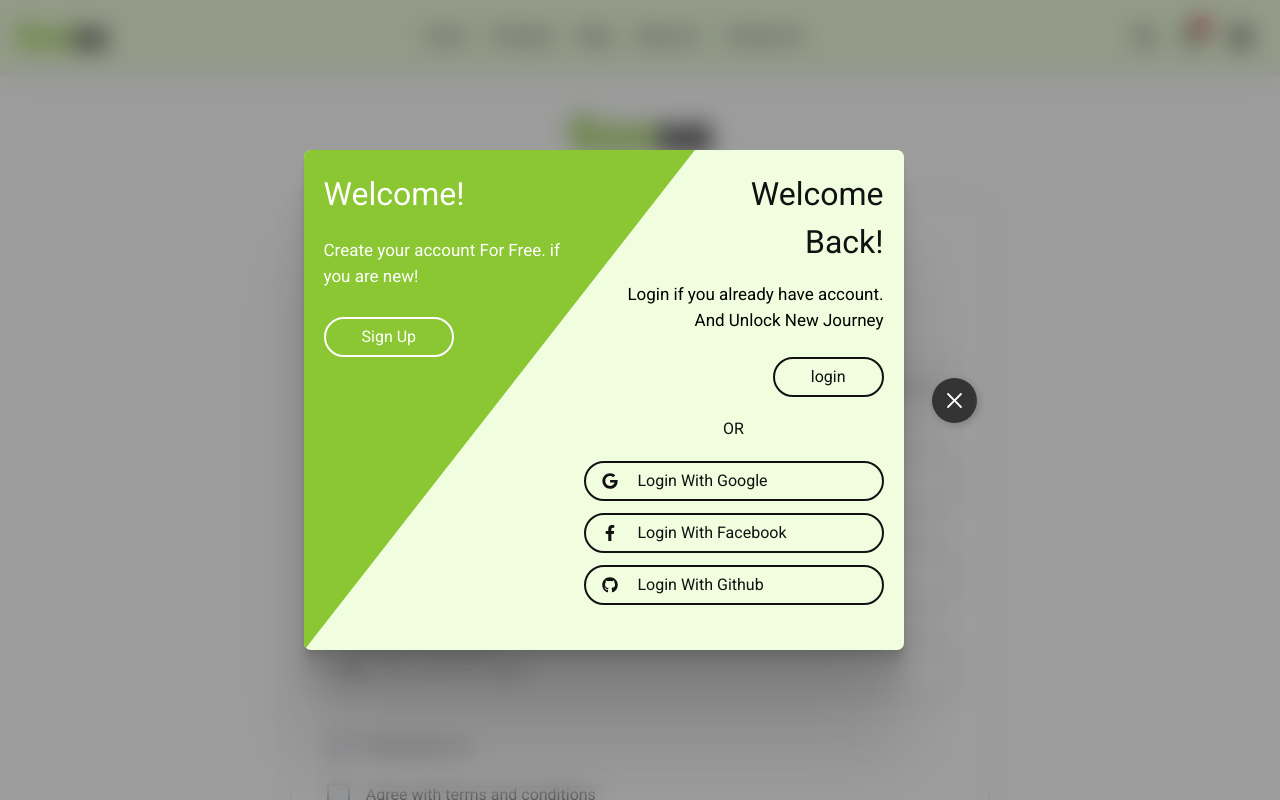
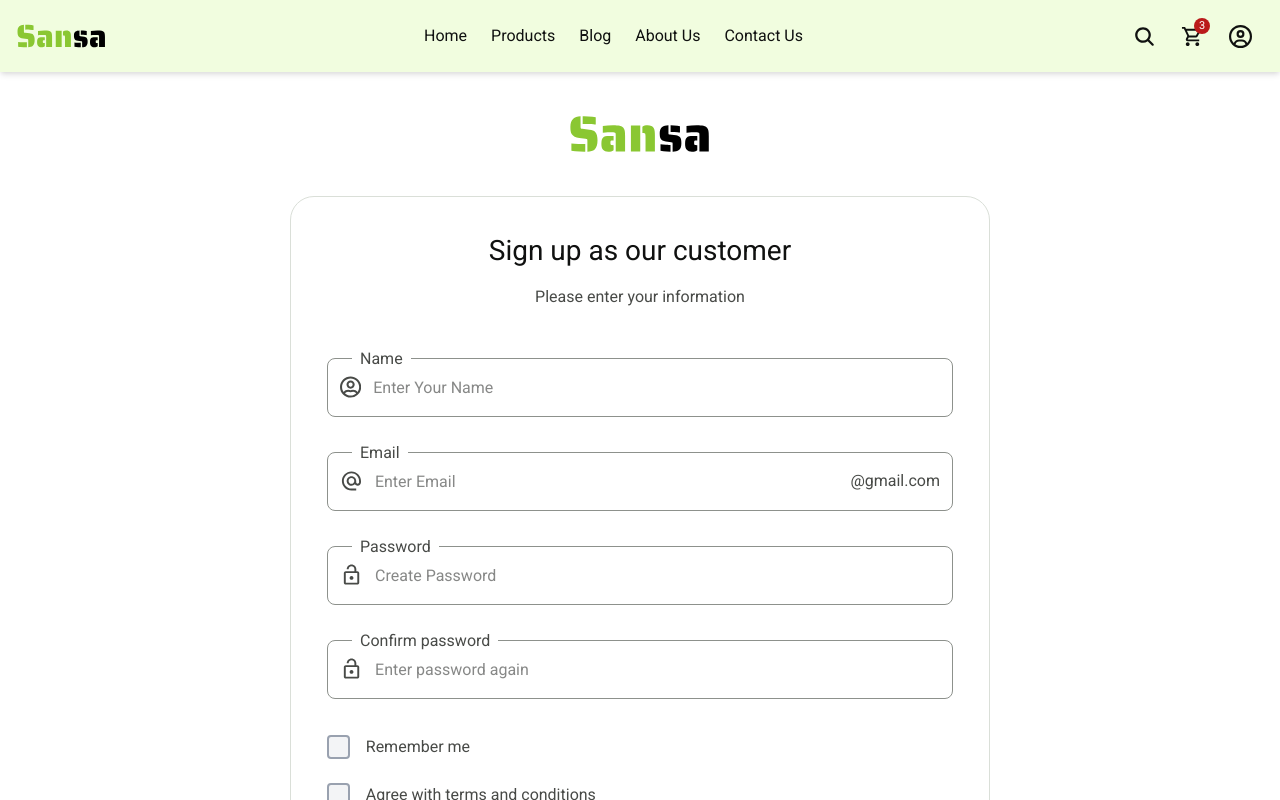
Before and after one commit to Munna-Scriptz/Sansa-Commerce, a Next.js app: page /register in a window 1280 px wide. Shown: the top 800 px of the page. Built offline with nearby package versions, Linux system fonts and the light colour scheme.

Commit message:
Register validation complete

```diff
--- a/app/(pages)/login/page.jsx
+++ b/app/(pages)/login/page.jsx
@@ -84,7 +84,7 @@ const page = () => {
 
                     {/* ----------------------------- Login ------------------------------------ */}
                     <div className='flex items-center justify-center mt-6'>
-                        <p className='text-[#0A1401] font-medium text-center'>Have not had account yet? <Link className='text-primary' href={'/login'}>Sign Up</Link></p>
+                        <p className='text-[#0A1401] font-medium text-center'>Have not had account yet? <Link className='text-primary' href={'/register'}>Sign Up</Link></p>
                     </div>
                 </div>
             </div>
--- a/app/(pages)/register/page.jsx
+++ b/app/(pages)/register/page.jsx
@@ -1,10 +1,49 @@
-import React from 'react'
+'use client'
+import React, { useState } from 'react'
 import logo from '../../../public/logo.svg'
 import Image from 'next/image'
 import { MdOutlineAlternateEmail, MdOutlineLockOpen } from 'react-icons/md'
 import { FaRegUserCircle } from 'react-icons/fa'
 import Link from 'next/link'
+
+
 const page = () => {
+    // ----------------------- Hooks
+    const [formData , setFormData] = useState(
+        {
+            name: '',
+            email: '',
+            password: '',
+            role: 'ADMIN'
+        }
+    )
+    const [formError, setFormError] = useState(
+        {
+            nameError: 'Name',
+            nameErrorCol: 'text-subText',
+            emailError: 'Email',
+            emailErrorCol: 'text-subText',
+            passwordError: 'Password',
+            passwordErrorCol: 'text-subText',
+            passAgain: '',
+            passAgainError: 'Confirm password',
+            passAgainCol: 'text-subText',
+            roleError: 'ADMIN'
+        }
+    )
+    console.log(formData)
+    // ----------------------- Register Handler
+    const handleForm = (e)=>{
+        e.preventDefault()
+
+        if(!formData.name) return setFormError((prev)=>({...prev , nameError: 'Please enter your username' , nameErrorCol: 'text-red-500'}))
+        if(!formData.email) return setFormError((prev)=>({...prev , emailError: 'Please enter your email' , emailErrorCol: 'text-red-500'}))
+        if(!formData.password) return setFormError((prev)=>({...prev , passwordError: 'Please enter your Password' , passwordErrorCol: 'text-red-500'}))
+        if(!formError.passAgain) return setFormError((prev)=>({...prev , passAgainError: 'Please enter your Password' , passAgainCol: 'text-red-500'}))
+
+        console.log('hello')
+    }
+
   return (
     <>
         <section id='Register' className='mt-6'>
@@ -15,7 +54,7 @@ const page = () => {
                         <Image className='w-[144px]' src={logo} alt='logo'/>
                     </div>
                     {/* -------------------------- logo ------------------   */}
-                    <form className='w-[700px] mt-6 mx-auto border-1 border-[#DADFD8] rounded-[24px] p-[36px]'>
+                    <form onSubmit={handleForm} className='w-[700px] mt-6 mx-auto border-1 border-[#DADFD8] rounded-[24px] p-[36px]'>
                         {/* -------------------Header text------------- */}
                         <div className='mb-8'>
                             <h2 className='text-second text-[28px] text-center leading-[36px] mb-4'>Sign up as our customer</h2>
@@ -24,39 +63,39 @@ const page = () => {
 
                         {/* ---------------------- Inputs --------------------- */}
                         <div className='mt-[38px] '>
+                            {/* --------------Username  */}
+                            <fieldset className='w-full h-[70px] pb-3 border-1 border-[#8D918C] rounded-[8px]'>
+                                <legend className={`${formError.nameErrorCol} text-base ml-6 px-2`}>{formError.nameError}</legend>
+                                <div className='flex items-center h-full w-full px-3'>
+                                    <FaRegUserCircle className='text-[22px] text-subText' />
+                                    <input onChange={(e)=>{setFormData((prev)=>({...prev , name: e.target.value})), setFormError((prev)=>({...prev , nameError: 'Name' , nameErrorCol: 'text-subText'}))}} className='h-full pl-3 text-second w-full outline-none' placeholder='Enter Your Name' type="username" id="username" />
+                                </div>
+                            </fieldset>
                             {/* --------------Email  */}
-                            <fieldset className='w-full h-[70px] pb-3 border-1 border-[#8D918C] rounded-[8px]'>
-                                <legend className='text-subText text-base ml-6 px-2'>Email</legend>
+                            <fieldset className='w-full h-[70px] pb-3 border-1 border-[#8D918C] rounded-[8px] mt-6'>
+                                <legend className={`${formError.emailErrorCol} text-base ml-6 px-2`}>{formError.emailError}</legend>
                                 <div className='flex items-center justify-between h-full w-full px-3'>
                                     <div className='flex items-center h-full w-full'>
                                         <MdOutlineAlternateEmail className='text-2xl text-subText' />
-                                        <input className='h-full pl-3 text-second w-full outline-none' placeholder='Enter Email' type="email" id="email" />
+                                        <input onChange={(e)=>{setFormData((prev)=>({...prev , email: e.target.value})), setFormError((prev)=>({...prev , emailError: 'Email' , emailErrorCol: 'text-subText'}))}} className='h-full pl-3 text-second w-full outline-none' placeholder='Enter Email' type="email" id="email" />
                                     </div>
                                     <h2 className='text-subText text-end'>@gmail.com</h2>
                                 </div>
                             </fieldset>
-                            {/* --------------Username  */}
-                            <fieldset className='w-full h-[70px] pb-3 border-1 border-[#8D918C] rounded-[8px] mt-6'>
-                                <legend className='text-subText text-base ml-6 px-2'>Name</legend>
-                                <div className='flex items-center h-full w-full px-3'>
-                                    <FaRegUserCircle className='text-[22px] text-subText' />
-                                    <input className='h-full pl-3 text-second w-full outline-none' placeholder='Enter Your Name' type="username" id="username" />
-                                </div>
-                            </fieldset>
                             {/* --------------Password  */}
                             <fieldset className='w-full h-[70px] pb-3 border-1 border-[#8D918C] rounded-[8px] mt-6'>
-                                <legend className='text-subText text-base ml-6 px-2'>Password</legend>
+                                <legend className={`${formError.passwordErrorCol} text-base ml-6 px-2`}>{formError.passwordError}</legend>
                                 <div className='flex items-center h-full w-full px-3'>
                                     <MdOutlineLockOpen className='text-2xl text-subText' />
-                                    <input className='h-full pl-3 text-second w-full outline-none' placeholder='Create Password' type="password" id="password" />
+                                    <input onChange={(e)=>{setFormData((prev)=>({...prev , password: e.target.value})), setFormError((prev)=>({...prev , passwordError: 'Password' , passwordErrorCol: 'text-subText'}))}} className='h-full pl-3 text-second w-full outline-none' placeholder='Create Password' type="password" id="password" />
                                 </div>
                             </fieldset>
                             {/* --------------Confirm Password  */}
                             <fieldset className='w-full h-[70px] pb-3 border-1 border-[#8D918C] rounded-[8px] mt-6'>
-                                <legend className='text-subText text-base ml-6 px-2'>Confirm Password</legend>
+                                <legend className={`${formError.passAgainCol} text-base ml-6 px-2`}>{formError.passAgainError}</legend>
                                 <div className='flex items-center h-full w-full px-3'>
                                     <MdOutlineLockOpen className='text-2xl text-subText' />
-                                    <input className='h-full pl-3 text-second w-full outline-none' placeholder='Enter password again' type="password" id="password" />
+                                    <input onChange={(e)=>{setFormError((prev)=>({...prev , passAgain: e.target.value , passAgainError: 'Confirm password' , passAgainCol: 'text-subText'}))}} className='h-full pl-3 text-second w-full outline-none' placeholder='Enter password again' type="password" id="password" />
                                 </div>
                             </fieldset>
                         </div>
--- a/app/components/common/Navbar.jsx
+++ b/app/components/common/Navbar.jsx
@@ -10,7 +10,7 @@ import { RxCross2 } from "react-icons/rx";
 import LoginOrRegis from './LoginOrRegis'
 
 const Navbar = () => {
-    const [value , setValue] = useState(false)
+    const [value , setValue] = useState(true)
   return (
     <>
         <nav className='py-3 bg-brand'>
```
